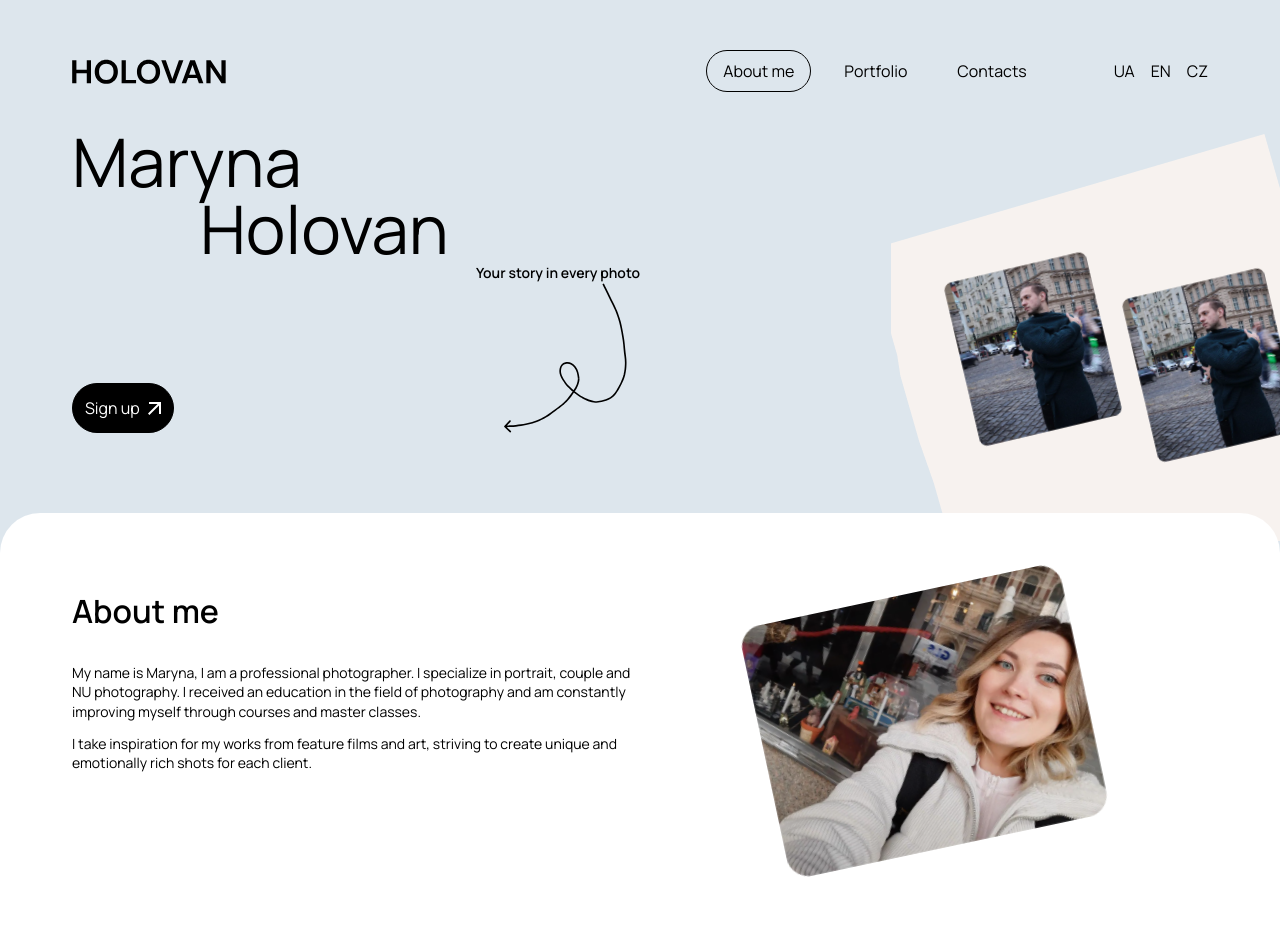
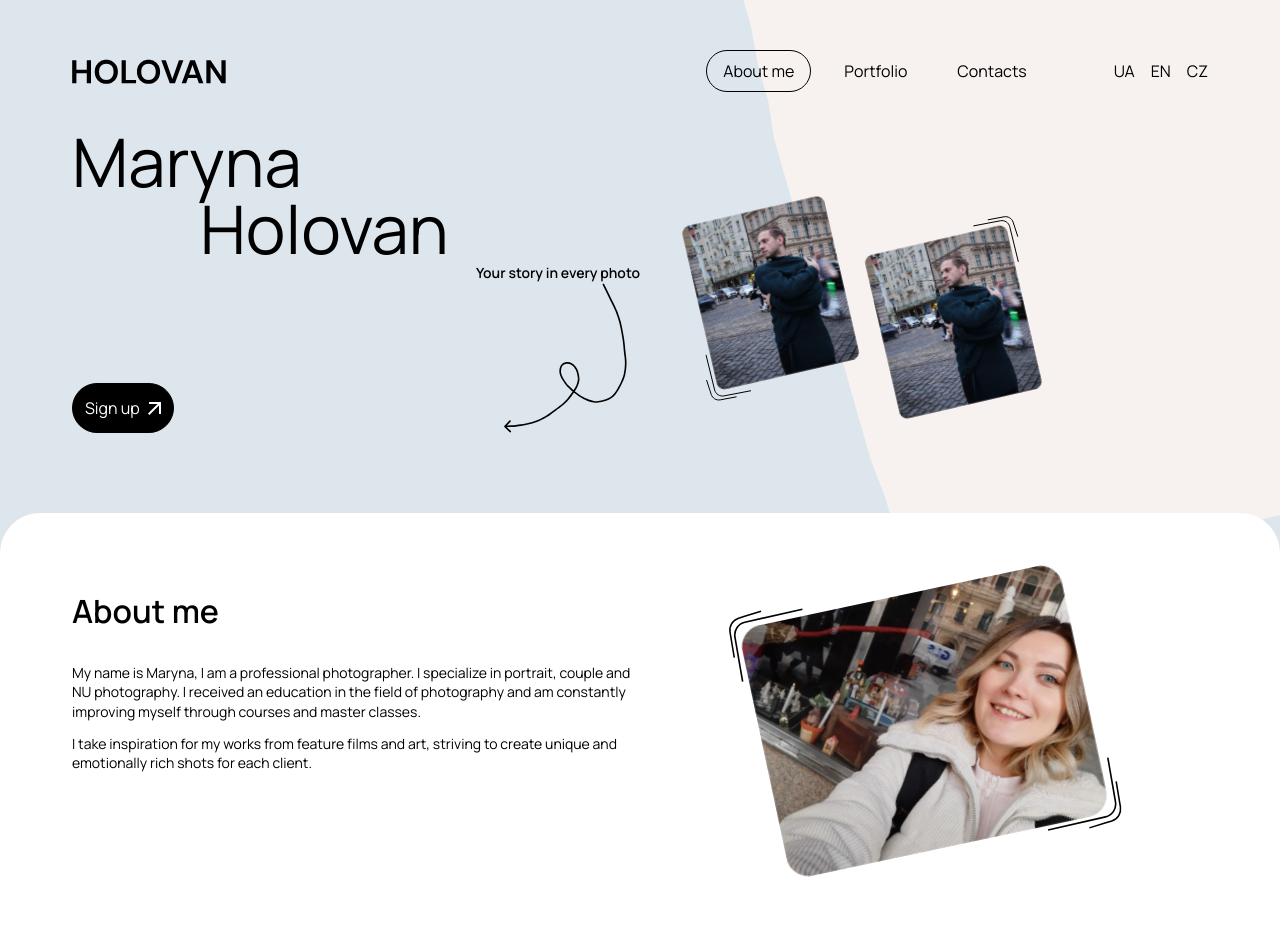
Before and after one commit to 4svEXE/HolovanMarynaPhotographer, a React (Vite) app: page /HolovanMarynaPhotographer/home in a window 1280 px wide. Shown: the top 933 px of the page. Built offline with nearby package versions, Linux system fonts and the light colour scheme.

Commit message:
klym/decorative-elements/feat
add decorative classes
refactored hero section

```diff
--- a/src/Pages/HomePage/components/HeroSection/HeroSection.jsx
+++ b/src/Pages/HomePage/components/HeroSection/HeroSection.jsx
@@ -32,7 +32,7 @@ const HeroSection = () => {
       className={`section ${css.heroSection} pt-32 md:flex md:pb-20 md:bg-right-bottom xlg:px-20 md:overflow-visible`}
     >
       <div
-        className={`container pb-80 md:flex md:pb-0 xlg:justify-between xlg:pt-32 `}
+        className={`container ssm:pb-20 md:flex md:pb-0 xlg:justify-between xlg:pt-32 `}
       >
         <div className="md:w-1/2 xlg:flex xlg:flex-col">
           <h1 className={`flex flex-col xlg:w-96`}>
@@ -68,9 +68,9 @@ const HeroSection = () => {
 
         </div>
 
-        <div className={`${css.imageContainer} flex absolute bottom-12 -right-7 sm:bottom-20 sm:-right-1 xlg:bottom-1/3`}>
+        <div className={`${css.imageContainer} ssm:mt-28 md:-right-16 md:mt-20 xlg:mt-0 xlg:-right-28`}>
 
-          <picture className="w-full">
+          <picture className="w-full relative bottom-left">
             <source
               media="(min-width: 1440px)"
               srcSet={`${heroImage1_desktop} 1x, ${heroImage1_desktop_2x} 2x`}
@@ -82,7 +82,7 @@ const HeroSection = () => {
             />
           </picture>
 
-          <picture className="w-full relative top-4 xlg:top-10">
+          <picture className="w-full relative top-right">
             <source
               media="(min-width: 1440px)"
               srcSet={`${heroImage1_desktop} 1x, ${heroImage1_desktop_2x} 2x`}
@@ -97,14 +97,14 @@ const HeroSection = () => {
 
         </div>
 
-        <div className={`absolute -z-10 -bottom-7 right-0 flex justify-center md:justify-end xm:w-full`}>
+        <div className={`absolute -z-10 bottom-0 md:right-0 lg:-bottom-20 lg:-right-56 xlg:-bottom-0 xlg:right-0`}>
           <picture>
             <source
-              media="(min-width: 1440px)"
+              media="(min-width: 1024px)"
               srcSet={`${heroBgDesktop} 1x, ${heroBg2xDesktop} 2x`}
             />
             <img
-            className="xm:right-0"
+              className="xm:right-0 xlg:w-full"
               src={heroImage1}
               srcSet={`${heroBgMobile} 1x, ${heroBg2xMobile} 2x`}
               alt=""
@@ -118,8 +118,3 @@ const HeroSection = () => {
 };
 
 export default HeroSection;
-
-            {/* <source
-              media="(min-width:320px)"
-              srcSet={`${heroImage1} 1x, ${heroImage1_2x} 2x`}
-            /> */}
--- a/src/Pages/HomePage/components/HeroSection/HeroSection.module.scss
+++ b/src/Pages/HomePage/components/HeroSection/HeroSection.module.scss
@@ -1,18 +1,18 @@
-.heroSection{
+.heroSection {
   // overflow-x: hidden;
   position: relative;
 
-    h1{
+  h1 {
     font-size: 67px;
     line-height: 1;
   }
 
-    p{
+  p {
     line-height: 1.5;
     font-weight: 600;
   }
 
-    button{
+  button {
     padding: 12px;
     border: 1px solid #000000;
     border-radius: 28px;
@@ -22,36 +22,43 @@
   }
 }
 
-.arrowIcon{
+.arrowIcon {
   width: 1em;
   height: 1em;
   fill: #000000;
   stroke: #000000;
 }
 
+.imageContainer {
+  display: flex;
+  gap: 30px;
 
-.imageContainer{
-    gap: 32px;
+  overflow: visible;
+  position: relative;
+  right: -20px;
+  picture {
+    transform: rotate(-13deg);
+  }
 
-    picture{
-        transform: rotate(-13.22deg);
+  picture:last-child {
+    transform: rotate(-13deg) translateY(30px);
   }
 }
 
-@media screen and (min-width:1440px) {
-    .heroSection{
+@media screen and (min-width: 1440px) {
+  .heroSection {
     height: 800px;
 
-        h1{
+    h1 {
       font-size: 96px;
       line-height: 0.9;
     }
 
-        p{
+    p {
       font-size: 16px;
     }
 
-        .imageContainer{
+    .imageContainer {
       gap: 70px;
     }
   }
--- a/src/Pages/HomePage/components/IntroductionSection/IntroductionSection.jsx
+++ b/src/Pages/HomePage/components/IntroductionSection/IntroductionSection.jsx
@@ -19,7 +19,7 @@ const IntroductionSection = () => {
           {t("homepage.AboutMe.AboutMeText2")}
           </p>
         </div>
-        <picture className="mx-auto flex justify-center -rotate-12 md:h-64 xlg:h-72">
+        <picture className="mx-auto relative top-left bottom-right flex justify-center -rotate-12 md:h-64 xlg:h-72">
           <source
             media="(min-width:1440px)"
             srcSet={`${heroImageDesktop} 1x,${heroImageDesktop2x} 2x`}
--- a/src/index.scss
+++ b/src/index.scss
@@ -88,7 +88,7 @@ section {
   color: rgba(101, 100, 100, 1);
 }
 
-.ac .acItemIcon{
+.ac .acItemIcon {
   display: flex;
   justify-content: center;
   align-items: center;
@@ -100,7 +100,6 @@ section {
   font-size: 30px;
 
   color: rgba(101, 100, 100, 1);
-
 }
 .ac-panel {
   overflow: hidden;
@@ -123,11 +122,91 @@ section {
   content: "";
 }
 
-.ac.is-active > div > .acItemIcon{
-  transform: rotate(-45deg);
+.bottom-right::after {
+  content: " ";
+  width: 100px;
+  height: 100px;
+  overflow: visible;
+
+  display: block;
+
+  position: absolute;
+  bottom: -20px;
+  right: -5px;
+
+  background: url(./images/shared/mobile/backgrounds/image-bar-big.svg),
+    url(./images/shared/mobile/backgrounds/image-bar-small.svg);
+  background-position: bottom 10px left 14px, bottom 6px left 14px;
+
+  background-repeat: no-repeat;
+
+  transform: rotate(283deg);
 }
 
-.submitContactFormBtn{
+.bottom-left::before {
+  content: " ";
+  width: 100px;
+  height: 100px;
+  overflow: visible;
+
+  display: block;
+
+  position: absolute;
+  bottom: -20px;
+  left: -20px;
+
+  background: url(./images/shared/mobile/backgrounds/image-bar-big.svg),
+    url(./images/shared/mobile/backgrounds/image-bar-small.svg);
+  background-position: bottom 10px left 14px, bottom 6px left 14px;
+
+  background-repeat: no-repeat;
+
+  transform: rotate(13deg);
+}
+
+.top-right::before {
+  content: " ";
+  width: 100px;
+  height: 100px;
+  overflow: visible;
+
+  display: block;
+
+  position: absolute;
+  top: -20px;
+  right: -20px;
+
+  background: url(./images/shared/mobile/backgrounds/image-bar-big.svg),
+    url(./images/shared/mobile/backgrounds/image-bar-small.svg);
+  background-position: bottom 10px left 14px, bottom 6px left 14px;
+
+  background-repeat: no-repeat;
+
+  transform: rotate(-167deg);
+}
+
+.top-left::before {
+  content: " ";
+  width: 100px;
+  height: 100px;
+  overflow: visible;
+
+  display: block;
+
+  position: absolute;
+  top: -20px;
+  left: -5px;
+
+  background: url(./images/shared/mobile/backgrounds/image-bar-big.svg),
+    url(./images/shared/mobile/backgrounds/image-bar-small.svg);
+  background-position: bottom 10px left 14px, bottom 6px left 14px;
+
+  background-repeat: no-repeat;
+
+  transform: rotate(103deg);
+}
+
+.submitContactFormBtn {
   border-radius: 26px;
   margin-left: auto;
 }
@@ -138,21 +217,54 @@ section {
     width: 340px;
     margin: 0 auto;
   }
+}
 
-  // section {
-  //   padding: 0px;
-  // }
+@media screen and (min-width: 425px) {
+  .top-right::before {
+    right: 28px;
+  }
+}
+
+@media screen and (min-width: 768px) {
+  .bottom-left::before {
+    bottom: 35px;
+  }
+
+  .top-right::before {
+    right: -20px;
+  }
 }
 
 @media (min-width: $tablet-breakpoint) {
   .container {
     width: 704px;
+
+    .top-left::before {
+      background-size: 75%, 50%;
+
+      top: -25px;
+      left: -40px;
+
+      background-position: bottom 30px right 20px, bottom 25px left 7px;
+    }
+
+    .bottom-right::after {
+      background-size: 75%, 50%;
+
+      bottom: -30px;
+      right: -30px;
+
+      background-position: bottom 20px right 10px, bottom 15px right 33px;
+    }
+
   }
 
   .section {
     padding-left: 32px;
     padding-right: 32px;
   }
+
+
 }
 
 @media (min-width: $desktop-breakpoint) {
@@ -164,5 +276,23 @@ section {
 @media (min-width: $large-desktop-breakpoint) {
   .container {
     width: 1283px;
+
+    .top-right::before {
+      background-size: 100%, 75%;
+
+      top: -35px;
+      right: -20px;
+
+      background-position: top -15px right 5px, top 35px right 30px;
+    }
+
+    .bottom-left::before {
+      background-size: 100%, 75%;
+
+      bottom: 110px;
+      left: -40px;
+
+      background-position: bottom 10px left 10px, bottom left 10px;
+    }
   }
 }
```
Also changed, not shown: src/images/shared/mobile/backgrounds/image-bar-big.svg (added), src/images/shared/mobile/backgrounds/image-bar-small.svg (added). Lines whose indentation alone changed are shown as unchanged.
